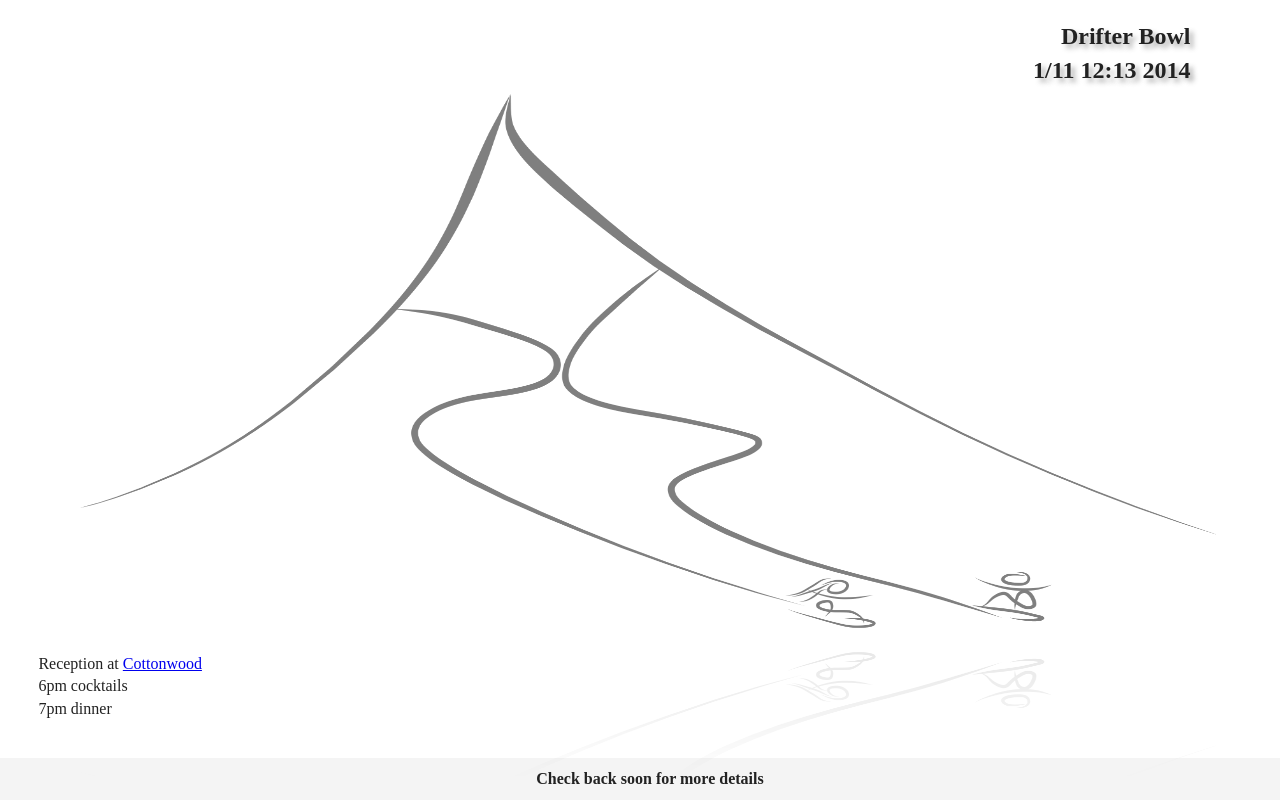
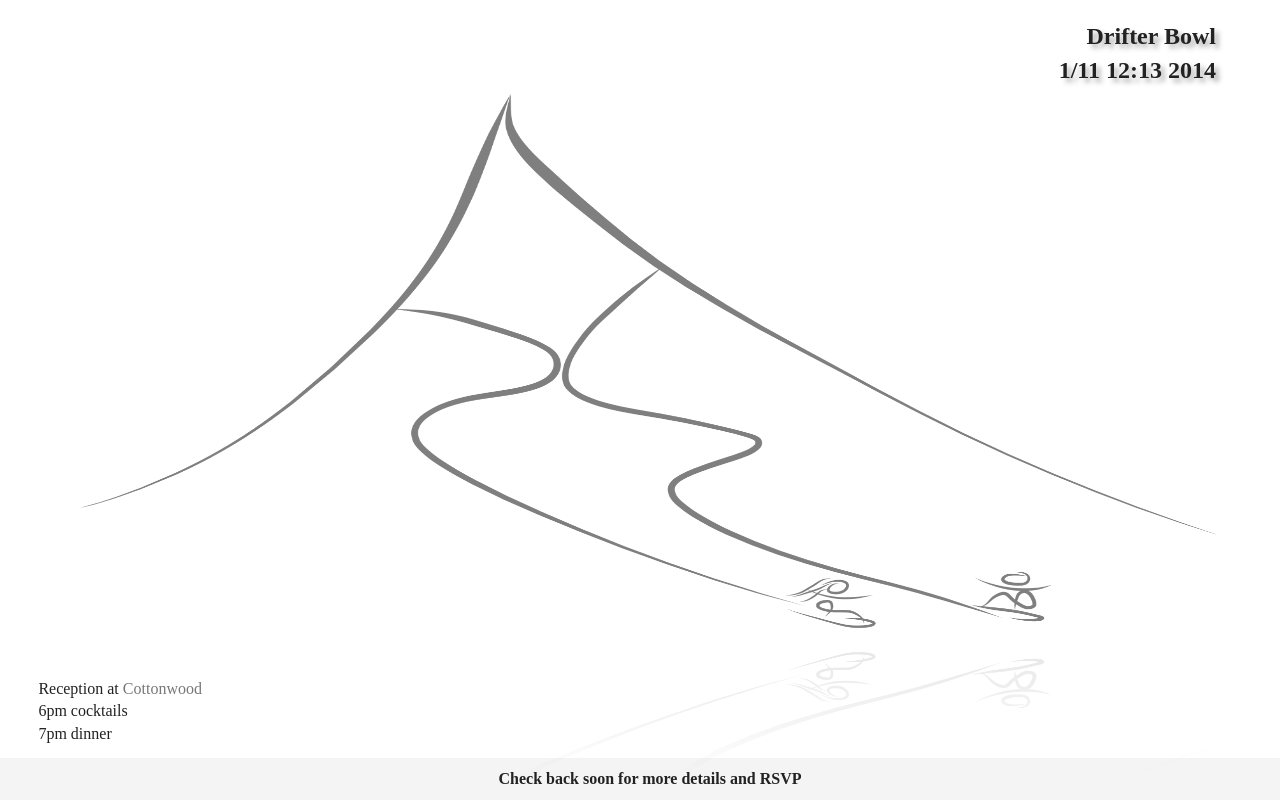
Before and after one commit to pfafman/wedsite, a plain HTML site: page index.html in a window 1280 px wide. Drawn offline with Linux system fonts and the light colour scheme; a web font is replaced by a local one.

Commit message:
movenment

```diff
--- a/css/main.css
+++ b/css/main.css
@@ -25,12 +25,15 @@ body {
 }
 
 a {
-    color: #00e;
+    color: #777;
+    text-decoration: none;
 }
 
+/*
 a:visited {
-    color: #551a8b;
+    color: #06e;
 }
+*/
 
 a:hover {
     color: #06e;
@@ -72,7 +75,7 @@ textarea {
 }
 
 h2 {
-  padding-right: 7%;
+  padding-right: 5%;
   font-family: noteworthy;
   text-align: right;
   text-shadow: 4px 4px 5px rgba(55,55,55,0.4);
@@ -98,7 +101,7 @@ h2 {
 
 .details {
   position: fixed;
-  bottom: 80px;
+  bottom: 55px;
   padding-left: 3%;
   text-align: left;
   font-family: noteworthy;
--- a/index.html
+++ b/index.html
@@ -40,6 +40,7 @@
     <body>
 
         <!-- Add your site or application content here -->
+
         <h2>Drifter Bowl<br/>1/11 12:13 2014</h2>
         <img class="reflectBelow" src="img/wedding mountain.png" />
 
@@ -49,7 +50,7 @@
             7pm dinner
         </div>
 
-        <footer>Check back soon for more details</footer>
+        <footer>Check back soon for more details and RSVP</footer>
 
 
         <script src="js/vendor/jquery-2.0.3.min.js"></script>
```
Also changed, not shown: 1 other file.
